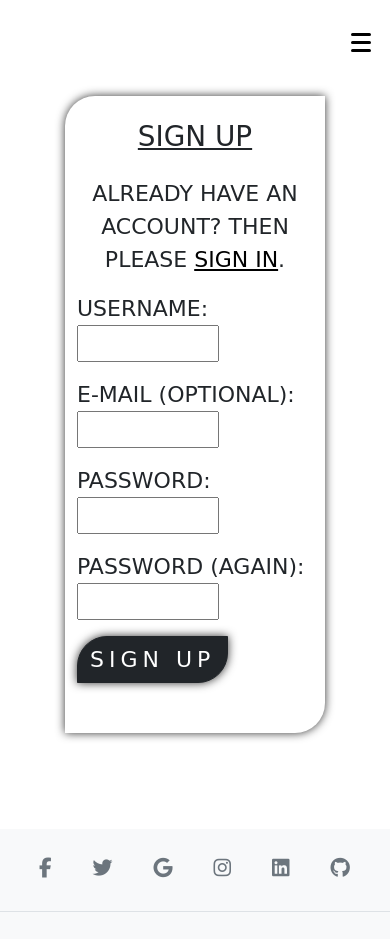
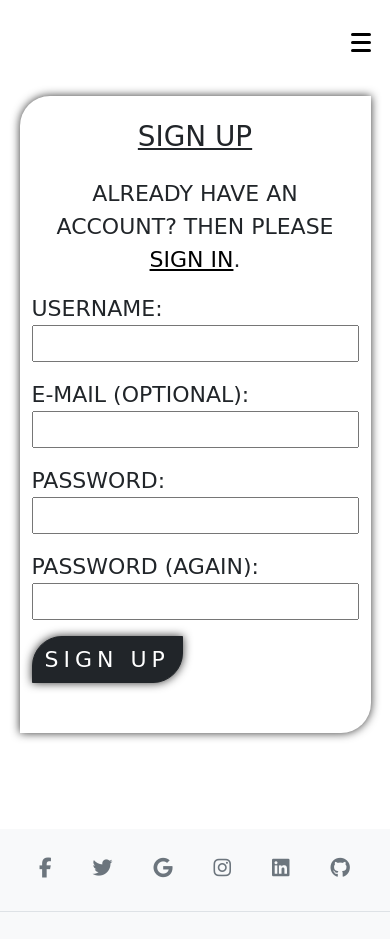
Before and after one commit to GeorgianF/Grace-P4-CI, a Django app: page /accounts/signup/ in a window 390 px wide. Shown: the top 939 px of the page. Run offline with Django 3.2, Linux system fonts and the light colour scheme; some libraries are stand-ins or nearby versions; some web fonts are replaced.

Commit message:
resize container for sign-in and sing-up forms for medium devices

```diff
--- a/static/css/style.css
+++ b/static/css/style.css
@@ -819,6 +819,11 @@ td {
     #events-form {
         max-width: 50vw;
     }
+
+    #sign-in-container,
+    #sign-up-container {
+        width: 60%;
+    }
 }
 
 @media only screen and (max-width: 768px) {
@@ -885,6 +890,10 @@ td {
         max-width: 50vw;
     }
 
+    #sign-in-container,
+    #sign-up-container {
+        width: 70%;
+    }
 
 }
 
@@ -957,12 +966,16 @@ td {
         margin: 0;
     }
 
-    #sign-in-container {
+    #sign-in-container,
+    #sign-up-container {
         width: 90%;
     }
 
     #sign-in-container input[type=text],
-    #sign-in-container input[type=password] {
+    #sign-in-container input[type=password],
+    #sign-up-container input[type=text],
+    #sign-up-container input[type=password],
+    #sign-up-container input[type=email] {
         width: 100%;
     }
 }
```
